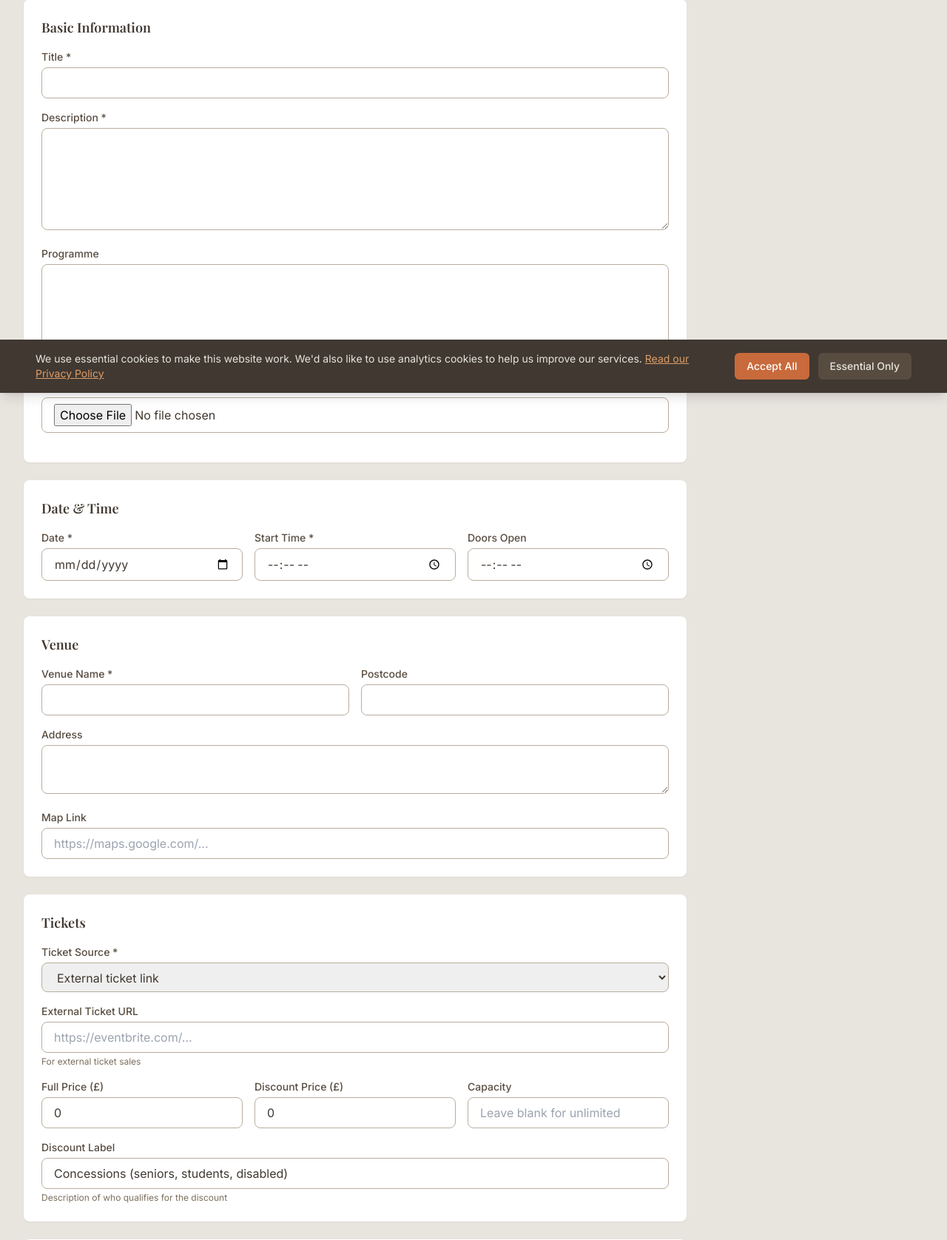
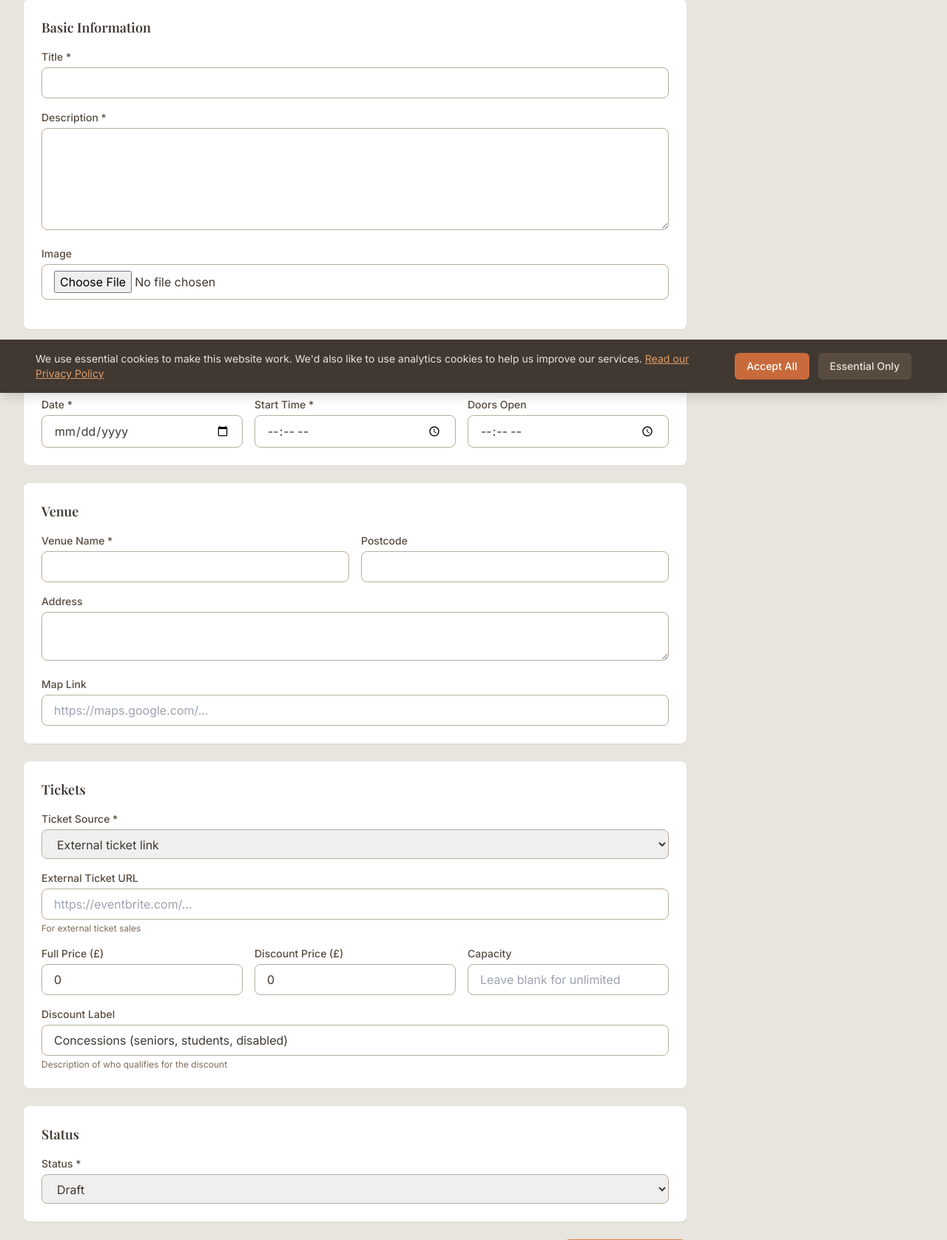
Before and after one commit to polyphonica/polyphonicarecordertrio, a Django app: page /concerts/manage/create/ in a window 1280 px wide. Shown: the part 269-1945 px from the top of the page at 74% size. Run offline with Django 5.2, Linux system fonts and the light colour scheme; the visitor is signed in with stand-in values (Sample User, id 1); parts of the project's set-up code (start-up, migrations or seed data) failed here and were passed over; some libraries are stand-ins or nearby versions; some web fonts are replaced.

Commit message:
Remove programme field from concerts
Description field is sufficient - programme details not needed separately.

Co-Authored-By: Claude Opus 4.5 <noreply@anthropic.com>

```diff
--- a/concerts/models.py
+++ b/concerts/models.py
@@ -24,7 +24,6 @@ class Concert(models.Model):
     title = models.CharField(max_length=200)
     slug = models.SlugField(max_length=220, unique=True, blank=True)
     description = models.TextField()
-    programme = models.TextField(blank=True, help_text="Concert programme/repertoire")
 
     # Date and time
     date = models.DateField()
--- a/concerts/staff_views.py
+++ b/concerts/staff_views.py
@@ -13,7 +13,7 @@ class ConcertForm(forms.ModelForm):
     class Meta:
         model = Concert
         fields = [
-            'title', 'description', 'programme',
+            'title', 'description',
             'date', 'time', 'doors_open',
             'venue_name', 'venue_address', 'venue_postcode', 'venue_map_link',
             'image',
@@ -24,7 +24,6 @@ class ConcertForm(forms.ModelForm):
         ]
         widgets = {
             'description': forms.Textarea(attrs={'rows': 5}),
-            'programme': forms.Textarea(attrs={'rows': 4}),
             'venue_address': forms.Textarea(attrs={'rows': 2}),
             'date': forms.DateInput(attrs={'type': 'date'}),
             'time': forms.TimeInput(attrs={'type': 'time'}),
--- a/templates/concerts/staff/concert_form.html
+++ b/templates/concerts/staff/concert_form.html
@@ -41,13 +41,6 @@
             <label for="id_description" class="block text-sm font-medium text-primary-700 mb-1">Description *</label>
             <textarea name="description" id="id_description" rows="5" required
                       class="w-full px-4 py-2 border border-primary-300 rounded-lg focus:ring-2 focus:ring-accent-500 focus:border-accent-500">{{ form.description.value|default:'' }}</textarea>
-        </div>
-
-        <div class="mb-4">
-            <label for="id_programme" class="block text-sm font-medium text-primary-700 mb-1">Programme</label>
-            <textarea name="programme" id="id_programme" rows="4"
-                      class="w-full px-4 py-2 border border-primary-300 rounded-lg focus:ring-2 focus:ring-accent-500 focus:border-accent-500">{{ form.programme.value|default:'' }}</textarea>
-            <p class="text-xs text-primary-500 mt-1">Concert repertoire/programme</p>
         </div>
 
         <div class="mb-4">
```
Also changed, not shown: templates/concerts/detail.html (+0 -8 lines), concerts/migrations/0003_remove_programme_field.py (added).
